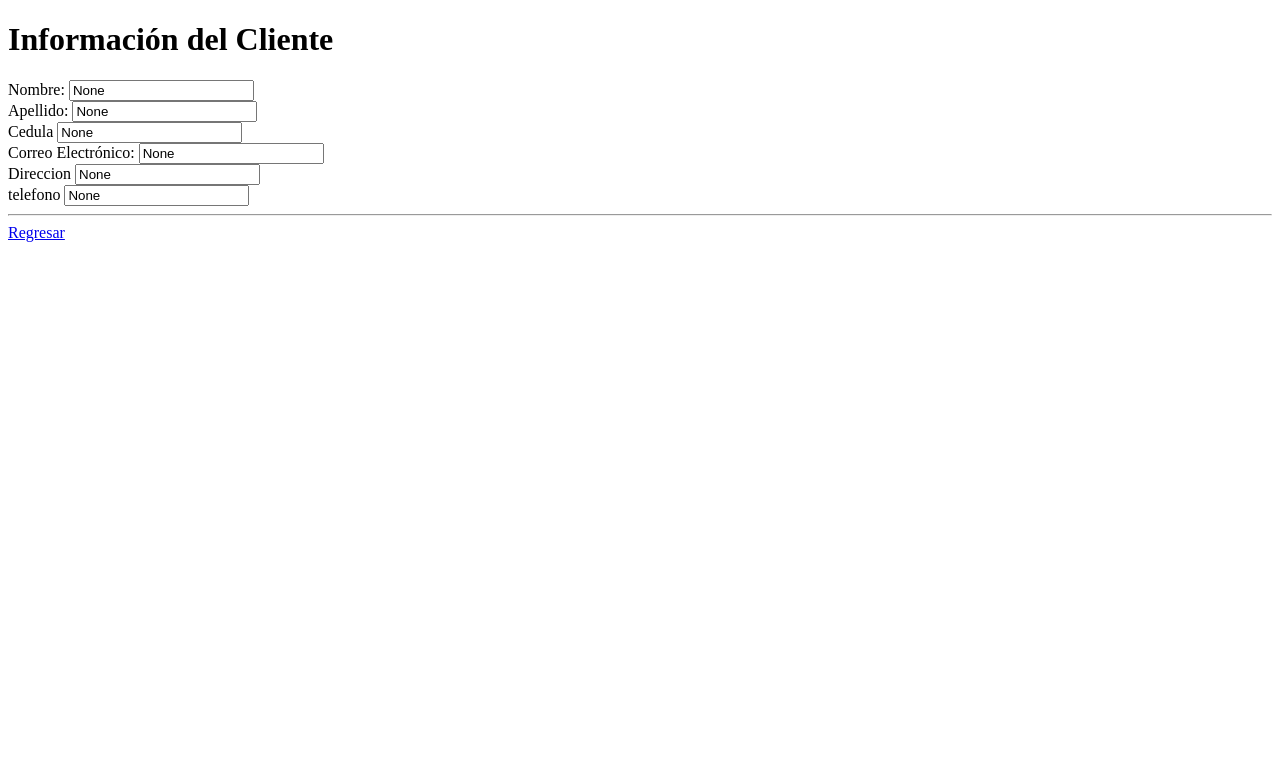
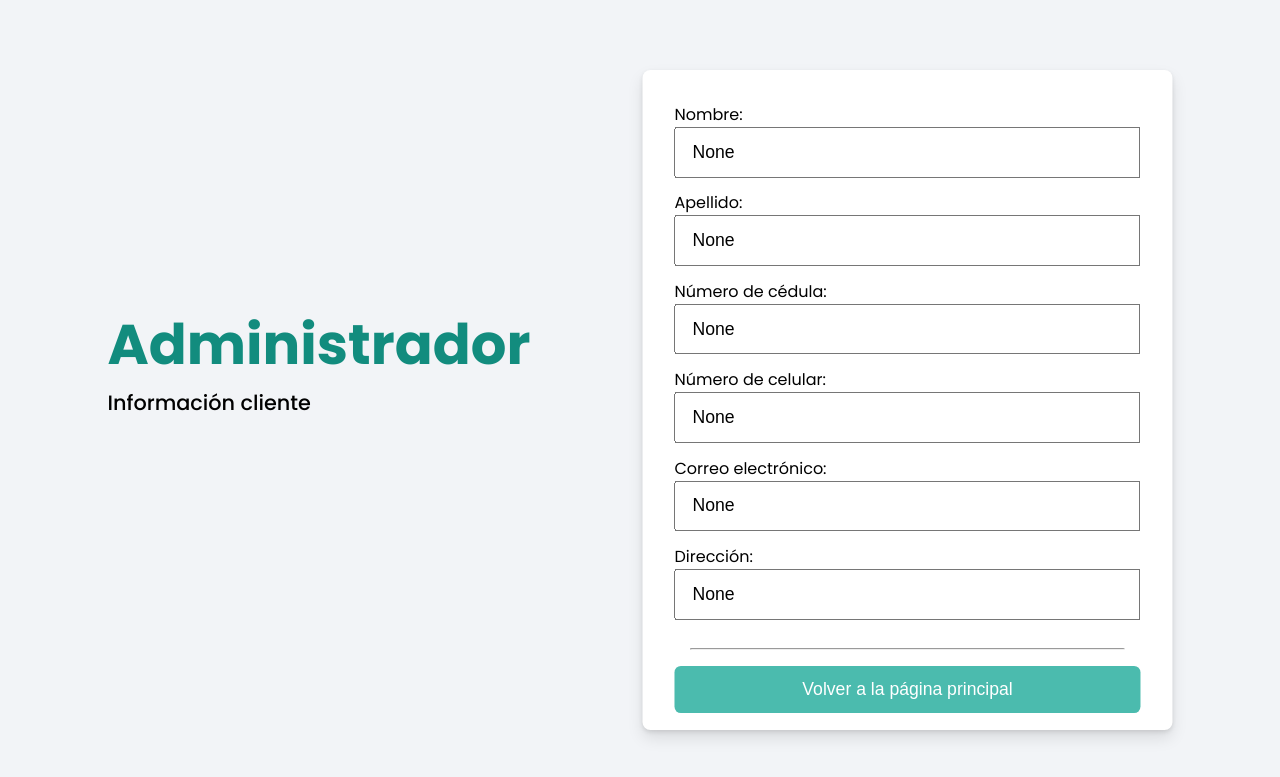
Before and after one commit to josejulian1604/DronesReque, a Flask app: page /administrador/informacion_cliente in a window 1280 px wide. Shown: the top 777 px of the page. Run offline with Flask 3, Linux system fonts and the light colour scheme.

Commit message:
pene chiquitito

```diff
--- a/Prototipo/app.py
+++ b/Prototipo/app.py
@@ -1,16 +1,16 @@
 from flask import Flask, render_template, request, redirect, url_for
-from database import establecer_conexion
-import pyodbc
+#from database import establecer_conexion
+#import pyodbc
 
 
 app = Flask(__name__)
 
-conn = establecer_conexion()
+'''conn = establecer_conexion()
 
 if conn is None:
     print("No se pudo establecer la conexión. La aplicación no se iniciará.")
 else:
-    print("La conexión se ha establecido correctamente.")
+    print("La conexión se ha establecido correctamente.")'''
 
 CEDULA = None
 
--- a/Prototipo/database.py
+++ b/Prototipo/database.py
@@ -1,5 +1,5 @@
 
-import pyodbc
+'''import pyodbc
 
 def establecer_conexion():
     server = 'DESKTOP-LHKIQDK'
@@ -13,4 +13,4 @@ def establecer_conexion():
         return conn
     except pyodbc.Error as ex:
         print("Error en la conexión:", ex)
-        return None
+        return None'''
--- a/Prototipo/static/style.css
+++ b/Prototipo/static/style.css
@@ -221,7 +221,7 @@ form.administrador {
   background: #fff;
   padding: 2rem;
   width: 530px;
-  height: 340px;
+  height: 330px;
   border-radius: 0.5rem;
   box-shadow: 0 2px 4px rgb(0 0 0 / 10%), 0 8px 16px rgb(0 0 0 / 10%);
 }
@@ -314,7 +314,7 @@ form.crear {
   background: #fff;
   padding: 2rem;
   width: 530px;
-  height: 830px;
+  height: 920px;
   border-radius: 0.5rem;
   box-shadow: 0 2px 4px rgb(0 0 0 / 10%), 0 8px 16px rgb(0 0 0 / 10%);
 }
@@ -345,6 +345,29 @@ form .cerrar:focus {
   background: #b90609;
   cursor: pointer;
   outline: none;
+}
+
+/* Información cliente */
+form.infor {
+  display: flex;
+  flex-direction: column;
+  background: #fff;
+  padding: 2rem;
+  width: 530px;
+  height: 660px;
+  border-radius: 0.5rem;
+  box-shadow: 0 2px 4px rgb(0 0 0 / 10%), 0 8px 16px rgb(0 0 0 / 10%);
+}
+
+form.infor input {
+  outline: none;
+  padding: 0.8rem 1rem;
+  margin-bottom: 0.8rem;
+  font-size: 1.1rem;
+}
+
+form.infor input:focus {
+  border: 1.8px solid #128C7E;
 }
 
 @media (max-width: 500px) {
--- a/Prototipo/templates/analista.html
+++ b/Prototipo/templates/analista.html
@@ -15,7 +15,7 @@
         </div>
           <form class="defi" method="post" action="/analista">
             <label for="text">Número de cédula del cliente:</label>
-            <input type="text" name="cedula" placeholder="Debe utilizar el siguiente formato: 101110111" required tabindex="1" oninvalid="this.setCustomValidity('Por favor ingrese la cédula del cliente.')" oninput="this.setCustomValidity('')"/>
+            <input type="text" name="cedula" placeholder="Debe utilizar el siguiente formato: 101110111" required tabindex="1" title="Debe ingresar un número de 9 dígitos" oninvalid="this.setCustomValidity('Por favor ingrese la cédula del cliente.')" oninput="this.setCustomValidity('')"/>
             <button class="default" onclick="window.location.href='/analista/servicios_cliente'" tabindex="2" >Consultar servicio</button>
             <hr>
             <button class="cerrar" onclick="window.location.href='/'" tabindex="3" >Cerrar sesión</button>
--- a/Prototipo/templates/buscar_cliente.html
+++ b/Prototipo/templates/buscar_cliente.html
@@ -15,7 +15,7 @@
         </div>
             <form class="defi2" method="post" action="/administrador/buscar_cliente">
               <label for="text">Número de cédula del cliente:</label>
-              <input type="text" name="cedula" placeholder="Debe utilizar el siguiente formato: 101110111" required tabindex="1" oninvalid="this.setCustomValidity('Por favor ingrese la cédula del cliente.')" oninput="this.setCustomValidity('')"/>
+              <input type="text" name="cedula" placeholder="Debe utilizar el siguiente formato: 101110111" required tabindex="1" title="Debe ingresar un número de 9 dígitos" oninvalid="this.setCustomValidity('Por favor ingrese la cédula del cliente.')" oninput="this.setCustomValidity('')"/>
             <button class="default" onclick="window.location.href='/administrador/buscar_cliente'" tabindex="2" >Consultar cliente</button>
             <hr>
             <button class="regresar" onclick="window.location.href='/administrador'" tabindex="3" >Volver a la página principal</button>
--- a/Prototipo/templates/buscar_servicio.html
+++ b/Prototipo/templates/buscar_servicio.html
@@ -15,7 +15,7 @@
         </div>
             <form class="defi2" method="post" action="/administrador/buscar_servicio">
             <label for="text">Número de cédula del cliente:</label>
-            <input type="text" name="cedula" placeholder="Debe utilizar el siguiente formato: 101110111" required tabindex="1" oninvalid="this.setCustomValidity('Por favor ingrese la cédula del cliente.')" oninput="this.setCustomValidity('')"/>
+            <input type="text" name="cedula" placeholder="Debe utilizar el siguiente formato: 101110111" required tabindex="1" title="Debe ingresar un número de 9 dígitos" oninvalid="this.setCustomValidity('Por favor ingrese la cédula del cliente.')" oninput="this.setCustomValidity('')"/>
             <button class="default" onclick="window.location.href='/administrador/buscar_servicio'" tabindex="2" >Consultar servicio</button>
             <hr>
             <button class="regresar" onclick="window.location.href='/administrador'" tabindex="3" >Volver a la página principal</button>
--- a/Prototipo/templates/informacion_cliente.html
+++ b/Prototipo/templates/informacion_cliente.html
@@ -1,45 +1,37 @@
-<!DOCTYPE html>
 <html lang="es">
   <head>
-    <meta charset="UTF-8">
-    <meta name="viewport" content="width=device-width, initial-scale=1.0">
-    <title>Información del Cliente</title>
+    <meta charset="UTF-8" />
+    <meta name="viewport" content="width=device-width, initial-scale=1.0" />
+    <meta name="description" content="Administrador puede registrar un cliente nuevo">
+    <title>Agro Hawk - Adminsitrador - Información cliente</title>
+    <link rel="stylesheet" href="{{ url_for('static', filename='style.css') }}">
   </head>
   <body>
-    <h1>Información del Cliente</h1>
-
-    <form method="post" action="/administrador/informacion_cliente">
-        <!-- Mostrar la información del cliente desde los argumentos de la consulta -->
-        <div>
-            <label for="nombre">Nombre:</label>
+    <div class="content">
+      <div class="flex-div">
+        <div class="name-content">
+          <h1 class="logo">Administrador</h1>
+          <p>Información cliente</p>
+        </div>
+        <form class="infor" method="post" action="/administrador/informacion_cliente">
+            <label for="text">Nombre:</label>
             <input type="text" id="nombre" name="nombre" value="{{ nombre }}" readonly>
+            <label for="correo">Apellido:</label>
+            <input type="text" id="apellido" name="apellido" value="{{ apellido }}" readonly>
+            <label for="text">Número de cédula:</label>
+            <input type="text" id="cedula" name="cedula" value="{{ cedula }}" readonly>
+            <label for="text">Número de celular:</label>
+            <input type="text" id="telefono" name="telefono" value="{{ telefono }}" readonly>
+            <label for="text">Correo electrónico:</label>
+            <input type="email" id="correo" name="correo" value="{{ correo }}" readonly>
+            <label for="text">Dirección:</label>
+            <input type="text" id="direccion" name="direccion" value="{{ direccion }}" readonly>
+            <hr>
+            <button class="regresar" onclick="window.location.href='/administrador/buscar_cliente'" tabindex="8" >Volver a la página principal</button>
+          </form>
       </div>
-        <div>
-            <label for="apellido">Apellido:</label>
-            <input type="text" id="apellido" name="apellido" value="{{ apellido }}" readonly>
     </div>
-        <div>
-            <label for="cedula">Cedula</label>
-            <input type="text" id="cedula" name="cedula" value="{{ cedula }}" readonly>
-        </div>
-        <div>
-            <label for="correo">Correo Electrónico:</label>
-            <input type="email" id="correo" name="correo" value="{{ correo }}" readonly>
-        </div>
-        <div>
-            <label for="direccion">Direccion</label>
-            <input type="text" id="direccion" name="direccion" value="{{ direccion }}" readonly>
-        </div>
-        <div>
-            <label for="telefono">telefono</label>
-            <input type="text" id="telefono" name="telefono" value="{{ telefono }}" readonly>
-        </div>
-        <!-- Agrega más campos según la información del cliente -->
-    </form>
-
-    <hr>
-
-    <a href="{{ url_for('buscar_cliente') }}">Regresar</a>
-
   </body>
 </html>
+
+<!--<a href="{{ url_for('buscar_cliente') }}">Regresar</a> -->
--- a/Prototipo/templates/login.html
+++ b/Prototipo/templates/login.html
@@ -15,9 +15,9 @@
         </div>
           <form method="POST" action="/login">
             <label for="correo">Correo electrónico:</label>
-            <input type="email" name="correo" placeholder="nombre@agrohawk.com" tabindex="1" required oninvalid="this.setCustomValidity('Por favor ingrese su correo electrónico.')" oninput="this.setCustomValidity('')" />
+            <input type="email" name="correo" placeholder="nombre.apellido@agrohawk.com" tabindex="1" title="Ingrese su correo electrónico de la empresa" required oninvalid="this.setCustomValidity('Por favor ingrese su correo electrónico.')" oninput="this.setCustomValidity('')" />
             <label for="password">Contraseña:</label>
-            <input type="password" name="password" placeholder="********" required tabindex="2" oninvalid="this.setCustomValidity('Por favor ingrese su contraseña.')" oninput="this.setCustomValidity('')">
+            <input type="password" name="password" placeholder="********" required tabindex="2" title="Debe ingresar su contraseña" oninvalid="this.setCustomValidity('Por favor ingrese su contraseña.')" oninput="this.setCustomValidity('')">
             <button type="submit" class="login" tabindex="3" >Iniciar sesión</button>
             <hr>
             <button class="create-account" onclick="window.location.href='/registro'" tabindex="4" >Crear cuenta nueva</button>
--- a/Prototipo/templates/registro.html
+++ b/Prototipo/templates/registro.html
@@ -20,7 +20,7 @@
             <label for="text">Correo electrónico:</label>
             <input type="email" name="correo" placeholder="nombre.apellido@agrohawk.com" required tabindex="3" oninvalid="this.setCustomValidity('Por favor ingrese el correo electrónico con el mismo formato.')" oninput="this.setCustomValidity('')"/>
             <label for="text">Contraseña:</label>
-            <input type="password" name="password" placeholder="Debe ser de 8 caracteres con al menos un número." required tabindex="4" oninvalid="this.setCustomValidity('Por favor ingrese su contraseña.')" oninput="this.setCustomValidity('')"/>
+            <input type="password" name="password" placeholder="Debe ser de 8 caracteres con al menos un número" required tabindex="4" oninvalid="this.setCustomValidity('Por favor ingrese su contraseña.')" oninput="this.setCustomValidity('')"/>
             <label>Seleccione su rol:</label>
             <div class="roles">
                 <input type="radio" name="role" id="administrador" value="administrador" required tabindex="5">
```
Also changed, not shown: Prototipo/templates/consultar_servicio.html (+39 -13 lines), Prototipo/templates/crear_servicio.html (+21 -12 lines), Prototipo/templates/registrar_cliente.html (+4 -4 lines). Lines whose indentation alone changed are shown as unchanged.
